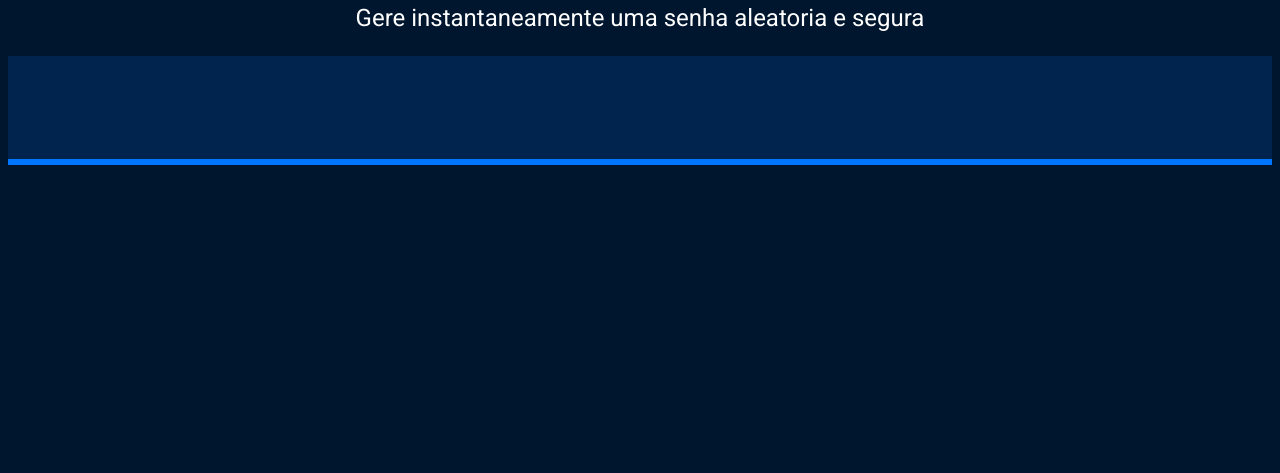
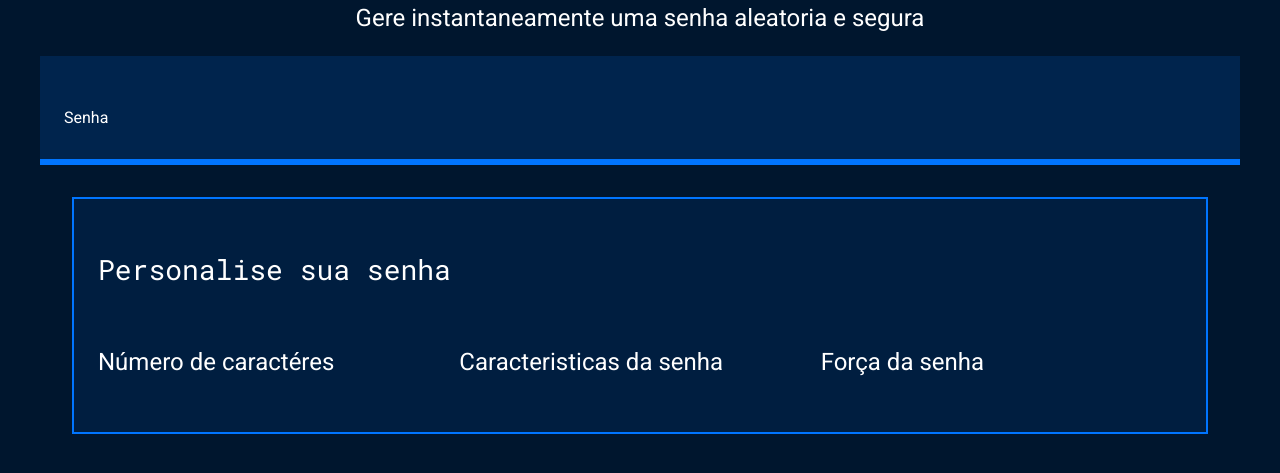
Before and after one commit to alanacj/javascript-gerador-senha, a plain HTML site: page index.html in a window 1280 px wide. Shown: the part 191-664 px from the top of the page. Drawn offline with Linux system fonts and the light colour scheme.

Commit message:
Update index.html

```diff
--- a/index.html
+++ b/index.html
@@ -9,13 +9,30 @@
    <link rel="stylesheet" href="style.css">
 </head>
 <body>
+   <section class="conteudo">
    <div class="conteudo-titulo">
       <img src="unlock.png" alt="cadeado fechado">
       <h2 class="titulo-principal">Gerador de senhas</h2>
       <h3 class="titulo-secundario">Gere instantaneamente uma senha aleatoria e segura</h3>
    </div>
    <div class="conteudo-senha">
-      <input type="text" id="campo-senha">
+      <label for="senha">Senha</label>
+      <input name="senha" type="text" id="campo-senha">
    </div>
+   <div class="parametro">
+      <h3 class="parametro-titulo">Personalise sua senha</h3>
+      <div class="parametro-coluna__senha">
+         <div class="parametro-senha">
+            <h4 class="parametro-senha__titulo">Número de caractéres</h4>
+         </div>
+         <div class="parametro-senha">
+            <h4 class="parametro-senha__titulo">Caracteristicas da senha</h4>
+         </div>
+         <div class="parametro-senha">
+            <h4 class="parametro-senha__titulo">Força da senha</h4>
+         </div>
+      </div>
+   </div>
+</section>
 </body>
 </html>
```
